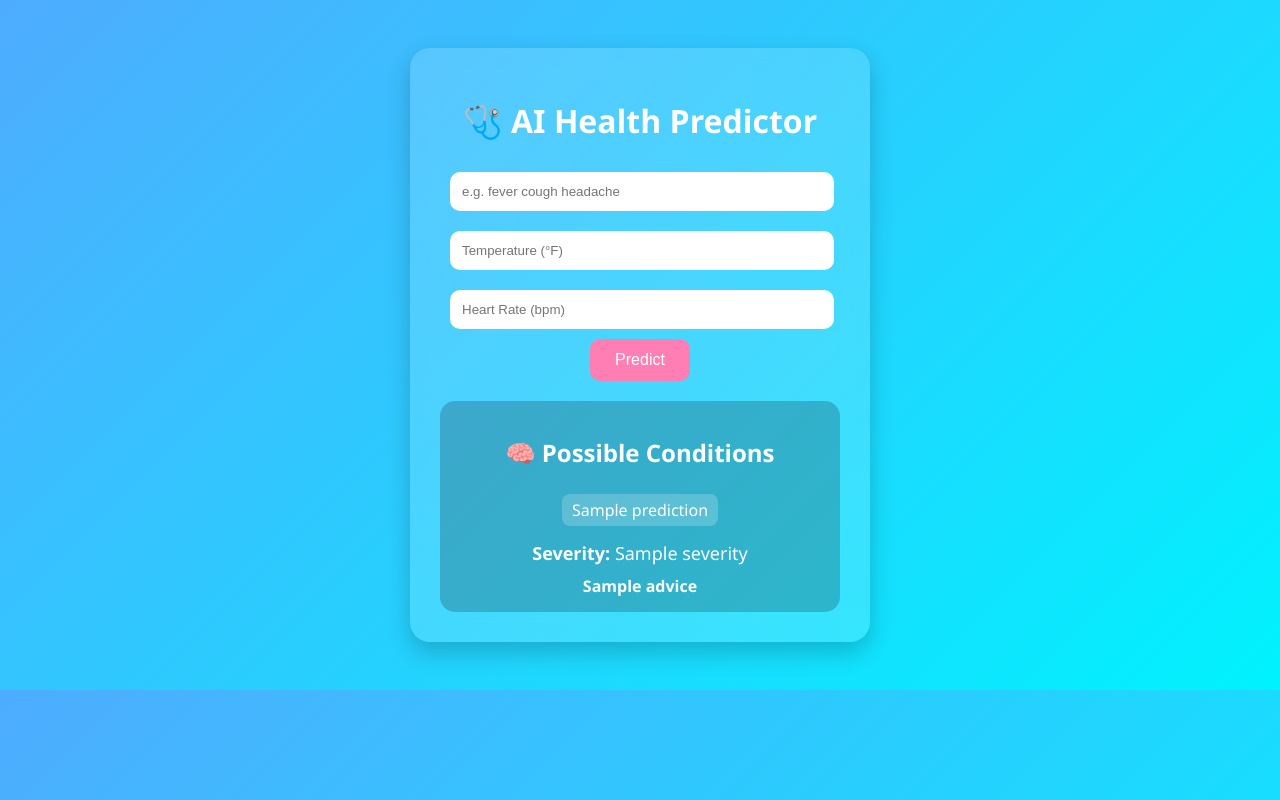
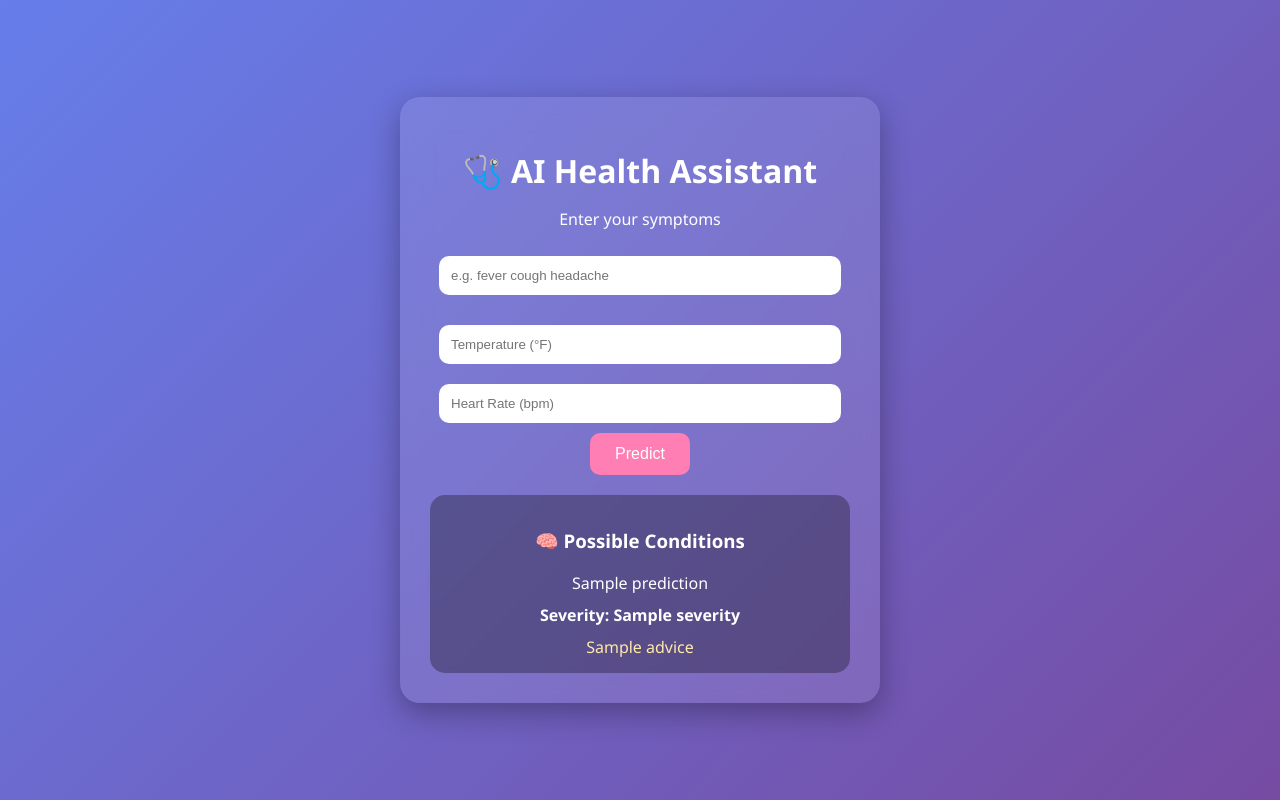
Before and after one commit to hetplays25/Health-AI, a Flask app: template templates/index.html in a window 1280 px wide. Run offline with Flask 3, Linux system fonts and the light colour scheme; the template is opened without the code that fills it: most values are stand-ins (such as "Sample title", 1, 10 or a date in 2020); parts of the project's set-up code (start-up, migrations or seed data) failed here and were passed over.

Commit message:
UI: Upgraded to modern Glassmorphism theme

```diff
--- a/templates/index.html
+++ b/templates/index.html
@@ -1,40 +1,48 @@
 <!DOCTYPE html>
-<html>
+<html lang="en">
 <head>
-    <title>AI Health Predictor</title>
+<meta charset="UTF-8">
+<title>AI Health Assistant</title>
 
 <style>
 body {
+    margin: 0;
     font-family: 'Segoe UI', sans-serif;
-            background: linear-gradient(135deg, #4facfe, #00f2fe);
+    background: linear-gradient(135deg, #667eea, #764ba2);
     color: white;
-            text-align: center;
-            padding: 40px;
+    display: flex;
+    justify-content: center;
+    align-items: center;
+    height: 100vh;
 }
 
+/* Card */
 .container {
-            background: rgba(255, 255, 255, 0.15);
-            backdrop-filter: blur(12px);
+    width: 420px;
+    padding: 30px;
     border-radius: 20px;
-            padding: 30px;
-            width: 400px;
-            margin: auto;
-            box-shadow: 0 10px 25px rgba(0,0,0,0.2);
+    background: rgba(255,255,255,0.1);
+    backdrop-filter: blur(15px);
+    box-shadow: 0 10px 30px rgba(0,0,0,0.3);
+    text-align: center;
 }
 
+/* Heading */
 h1 {
-            margin-bottom: 20px;
+    margin-bottom: 10px;
 }
 
+/* Input */
 input {
     width: 90%;
     padding: 12px;
-            margin: 10px;
+    margin: 10px 0;
     border-radius: 10px;
     border: none;
     outline: none;
 }
 
+/* Button */
 button {
     padding: 12px 25px;
     border: none;
@@ -50,64 +58,84 @@
     background: #ff4e8a;
 }
 
-        .results {
-            margin-top: 20px;
-            background: rgba(0,0,0,0.2);
-            padding: 15px;
-            border-radius: 15px;
+/* Tags */
+.tags {
+    margin-top: 10px;
 }
 
 .tag {
-            background: #ffffff33;
-            padding: 5px 10px;
-            border-radius: 8px;
+    display: inline-block;
+    background: rgba(255,255,255,0.2);
+    padding: 6px 10px;
     margin: 5px;
-            display: inline-block;
+    border-radius: 10px;
+}
+
+/* Results */
+.result-box {
+    margin-top: 20px;
+    padding: 15px;
+    border-radius: 15px;
+    background: rgba(0,0,0,0.3);
+}
+
+.result-item {
+    margin: 5px 0;
+    font-size: 16px;
 }
 
 .severity {
-            font-size: 18px;
     margin-top: 10px;
+    font-weight: bold;
 }
 
 .advice {
     margin-top: 10px;
-            font-weight: bold;
+    color: #ffeaa7;
 }
 
+/* Error */
 .error {
-            color: #ffcccc;
-            margin-top: 10px;
+    color: #ff7675;
 }
 </style>
+
 </head>
 
 <body>
 
 <div class="container">
 
-    <h1>🩺 AI Health Predictor</h1>
+<h1>🩺 AI Health Assistant</h1>
+<p>Enter your symptoms</p>
 
-    <form action="/predict" method="post">
-        <input type="text" name="symptoms" placeholder="e.g. fever cough headache" required>
+<form action="/predict" method="post" id="form">
 
-        <input type="number" step="0.1" name="temperature" placeholder="Temperature (°F)" required>
+<input type="text" id="symptomsInput" name="symptoms"
+placeholder="e.g. fever cough headache" required>
 
-        <input type="number" name="heart_rate" placeholder="Heart Rate (bpm)" required>
+<div class="tags" id="tagsContainer"></div>
+
+<input type="number" step="0.1" name="temperature"
+placeholder="Temperature (°F)" required>
+
+<input type="number" name="heart_rate"
+placeholder="Heart Rate (bpm)" required>
 
 <button type="submit">Predict</button>
+
 </form>
 
 {% if prediction %}
-    <div class="results">
-        <h2>🧠 Possible Conditions</h2>
+<div class="result-box">
+    <h3>🧠 Possible Conditions</h3>
 
     {% for p in prediction %}
-            <div class="tag">{{ p }}</div>
+        <div class="result-item">{{ p }}</div>
     {% endfor %}
 
     <div class="severity">
-            <strong>Severity:</strong> {{ severity }}
+        Severity: {{ severity }}
     </div>
 
     <div class="advice">
@@ -118,11 +146,31 @@
 
 {% if error %}
 <div class="error">
-            Error: {{ error }}
+    {{ error }}
 </div>
 {% endif %}
 
 </div>
 
+<script>
+// Dynamic tag system
+const input = document.getElementById("symptomsInput");
+const container = document.getElementById("tagsContainer");
+
+input.addEventListener("input", () => {
+    const words = input.value.split(" ");
+    container.innerHTML = "";
+
+    words.forEach(word => {
+        if (word.trim() !== "") {
+            const tag = document.createElement("span");
+            tag.className = "tag";
+            tag.textContent = word;
+            container.appendChild(tag);
+        }
+    });
+});
+</script>
+
 </body>
 </html>
```
Lines whose indentation alone changed are shown as unchanged.
